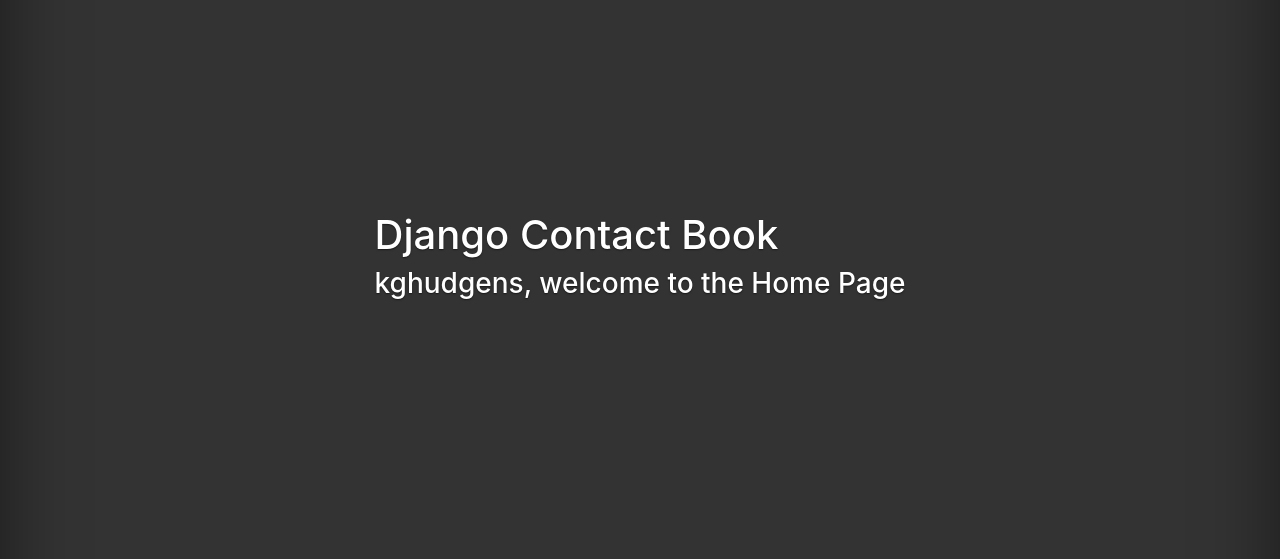
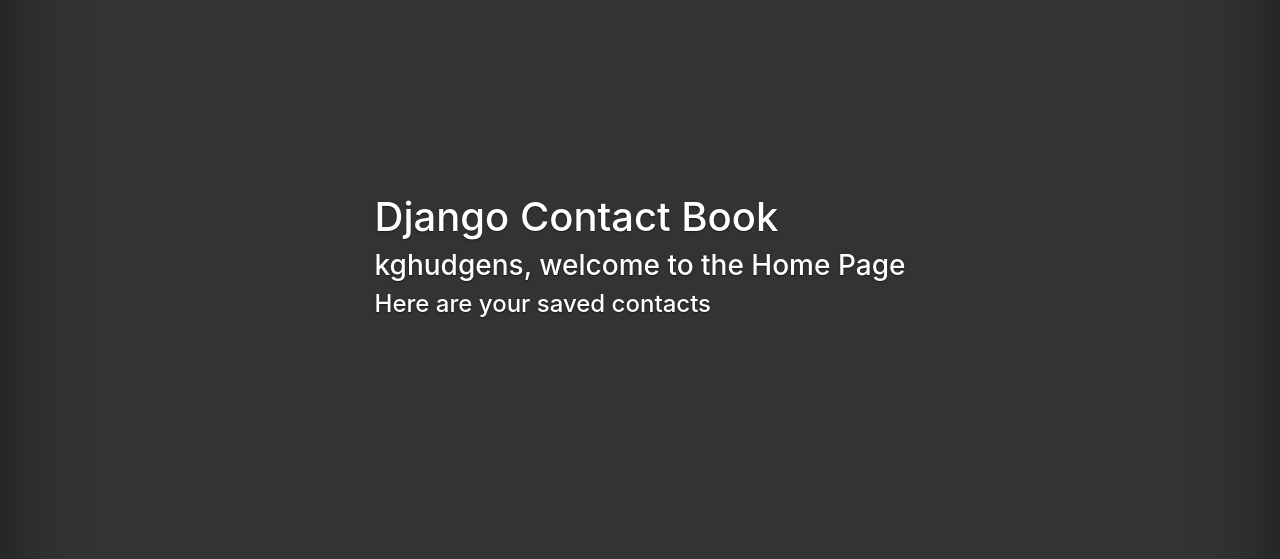
Before and after one commit to kghudgens/ContactBook, a Django app: page / in a window 1280 px wide. Shown: the part 138-697 px from the top of the page. Run offline with Django 3.2, Linux system fonts and the light colour scheme; a user stored in the database is signed in; some libraries are stand-ins or nearby versions.

Commit message:
Edited the home page to small degree. Preparing it so it can display the data from the new list view created

```diff
--- a/Contact_book/book/templates/book/index.html
+++ b/Contact_book/book/templates/book/index.html
@@ -5,6 +5,7 @@
   <h1>Django Contact Book</h1>
 {%if user.is_authenticated%}
  <h3>{{user.username}}, welcome to the Home Page</h3>
+ <h4>Here are your saved contacts</h4>
 
 {%else%}
 
```
